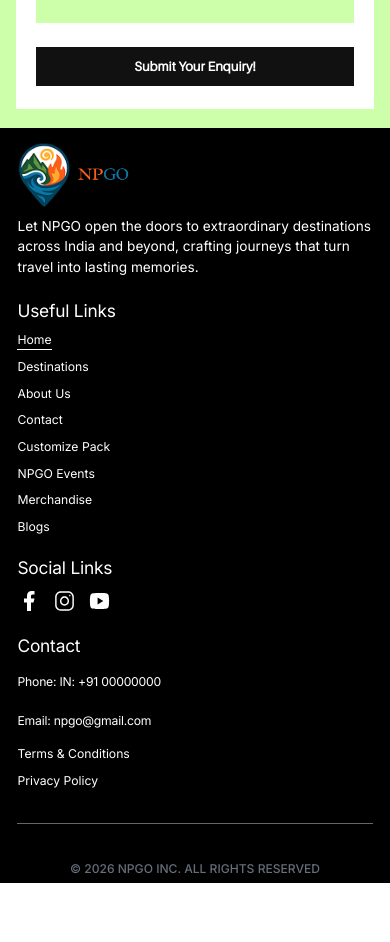
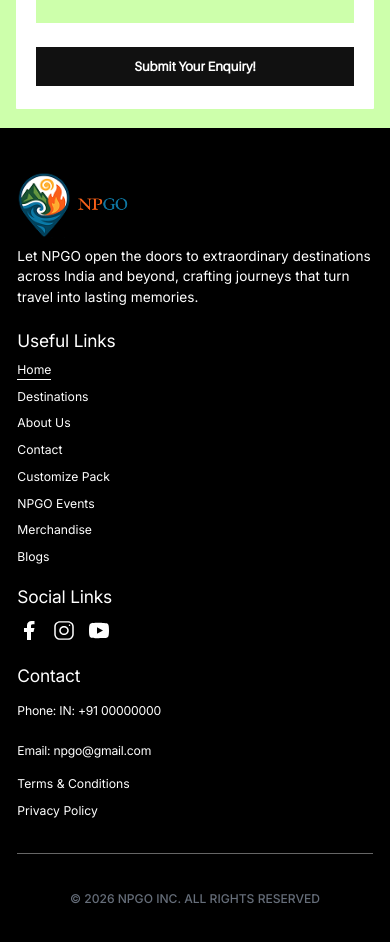
Before and after one commit to Kalpesh-Parab/NPGO, a React (Vite) app in the folder frontend/: page / in a window 390 px wide. Shown: the part 10880-11822 px from the top of the page. Before the commit the page ends 11763 px from the top, so only its background shows below. Built offline with nearby package versions, Linux system fonts and the light colour scheme; no server answers; a web font is replaced by a local one.

Commit message:
feat - Mobile responsive home page done.

```diff
--- a/frontend/src/components/footer/footer.scss
+++ b/frontend/src/components/footer/footer.scss
@@ -181,6 +181,7 @@
 
 @media (max-width: 480px) {
   .Footer {
+    padding: 11.11vw 4.44vw;
     background: #000;
     .top {
       flex-direction: column;
```
